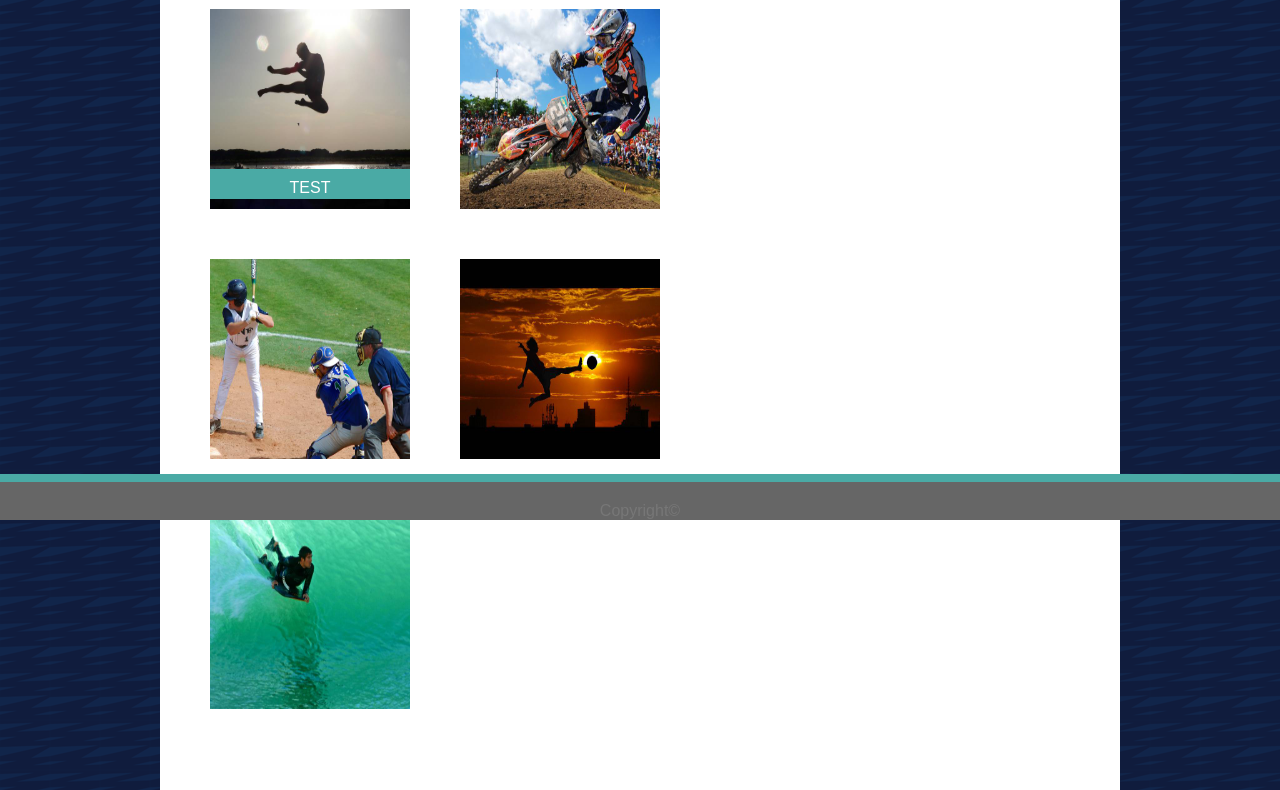
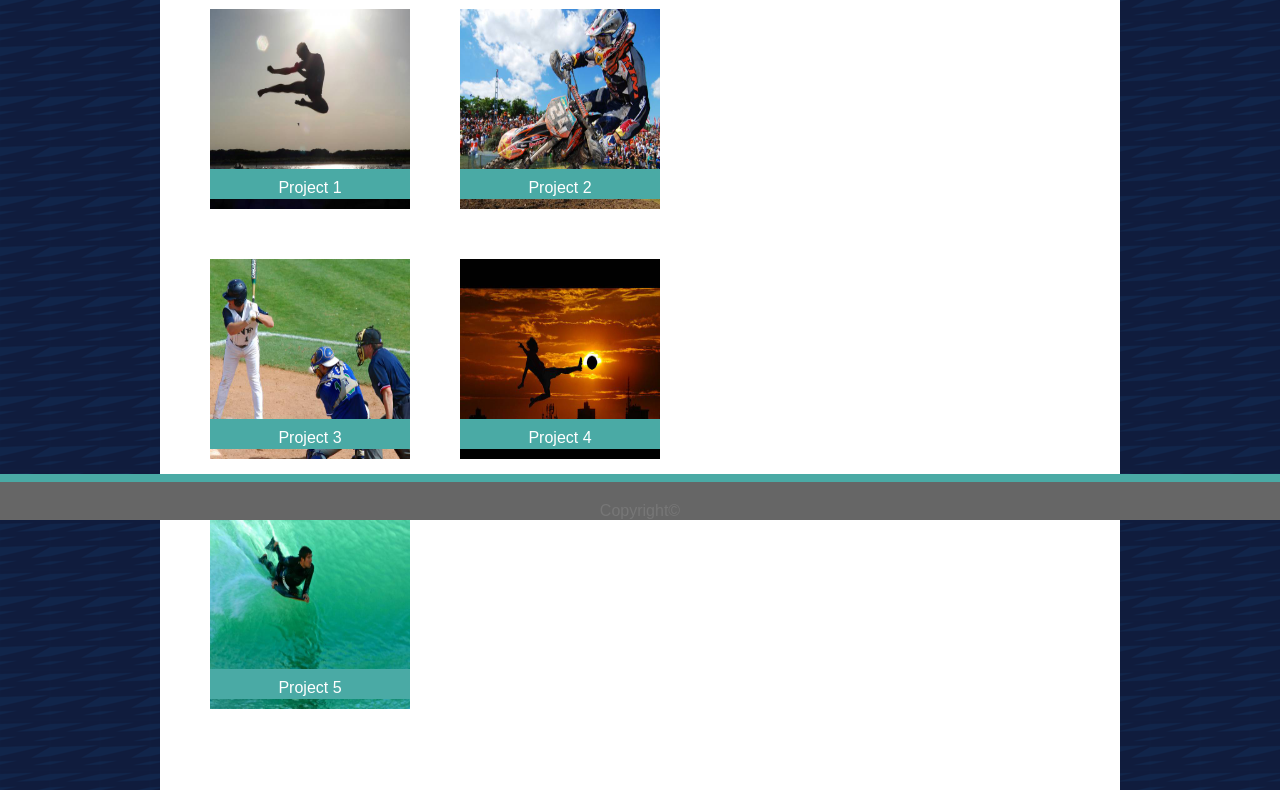
Before and after one commit to Cjochen2/Basic-Portfolio, a plain HTML site: page portfolio.html in a window 1280 px wide. Shown: the part 280-1070 px from the top of the page. Drawn offline with Linux system fonts and the light colour scheme.

Commit message:
Lined up text blocks with images on portfolio page

```diff
--- a/assets/css/style.css
+++ b/assets/css/style.css
@@ -78,7 +78,7 @@ li a:hover {
     max-width: 248px;
     background-color: #4aaaa5;
     margin: 0;
-    padding: 10px;
+    padding: 20px;
     padding-top: 30px;
     height: 97px;
 }
@@ -158,5 +158,19 @@ li a:hover {
     padding: 10px;
     background-color: #4aaaa5;
     text-align: center;
+    font-family: 'Arial', 'Helvetica Neue', Helvetica, sans-serif;
     color: white;
 }
+
+.left{
+    position: absolute;
+    bottom: 10px;
+    left: 250px;
+    width: 200px;
+    height: 30px;
+    padding: 10px;
+    background-color: #4aaaa5;
+    text-align: center;
+    font-family: 'Arial', 'Helvetica Neue', Helvetica, sans-serif;
+    color: white;
+}
--- a/portfolio.html
+++ b/portfolio.html
@@ -39,20 +39,30 @@
         <div class="clearfix">
             <div class="pic-wrap">
                 <img class="picture" src="assets/images/sports1.jpg" alt="Place Holder" width="200px" height="200px">
-                <div class="bottom">TEST</div>
+                <div class="bottom">Project 1</div>
 
                 <img class="picture" src="assets/images/sports2.jpg" alt="Place Holder" width="200px" height="200px">
+                <div class="left">Project 2</div>
             </div>
 
         </div>
         <div class="clearfix">
-            <img class="picture" src="assets/images/sports3.jpg" alt="Place Holder" width="200px" height="200px">
+            <div class="pic-wrap">
+                <img class="picture" src="assets/images/sports3.jpg" alt="Place Holder" width="200px" height="200px">
+                <div class="bottom">Project 3</div>
 
-            <img class="picture" class="picture" src="assets/images/sports4.jpg" alt="Place Holder" width="200px"
-                height="200px">
+                <img class="picture" src="assets/images/sports4.jpg" alt="Place Holder" width="200px"
+                    height="200px">
+                <div class="left">Project 4</div>
+
+            </div>
         </div>
         <div class="clearfix">
-            <img class="picture" src="assets/images/sports5.jpg" alt="Place Holder" width="200px" height="200px">
+            <div class="pic-wrap">
+                <img class="picture" src="assets/images/sports5.jpg" alt="Place Holder" width="200px" height="200px">
+                <div class="bottom">Project 5</div>
+
+            </div>
         </div>
     </div>
 
```
